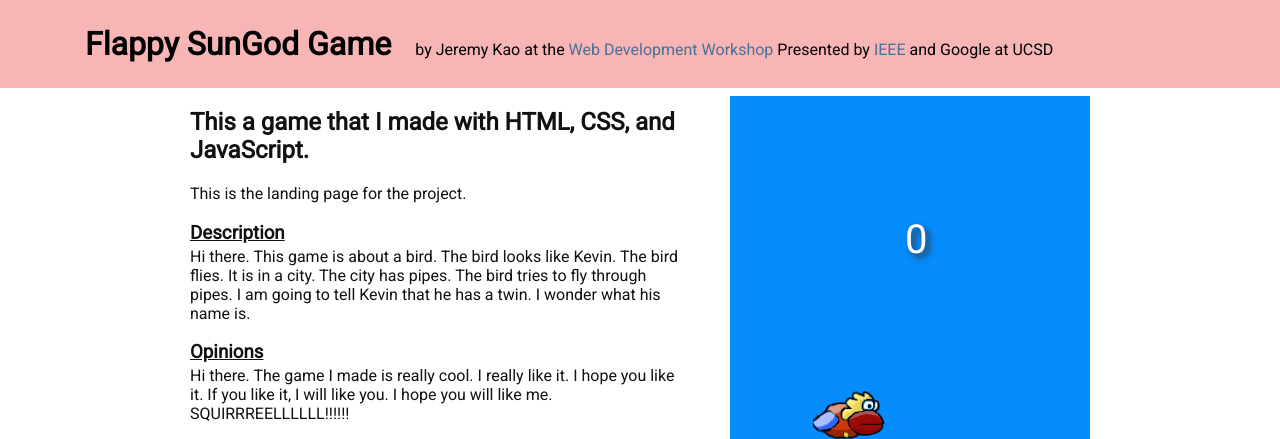
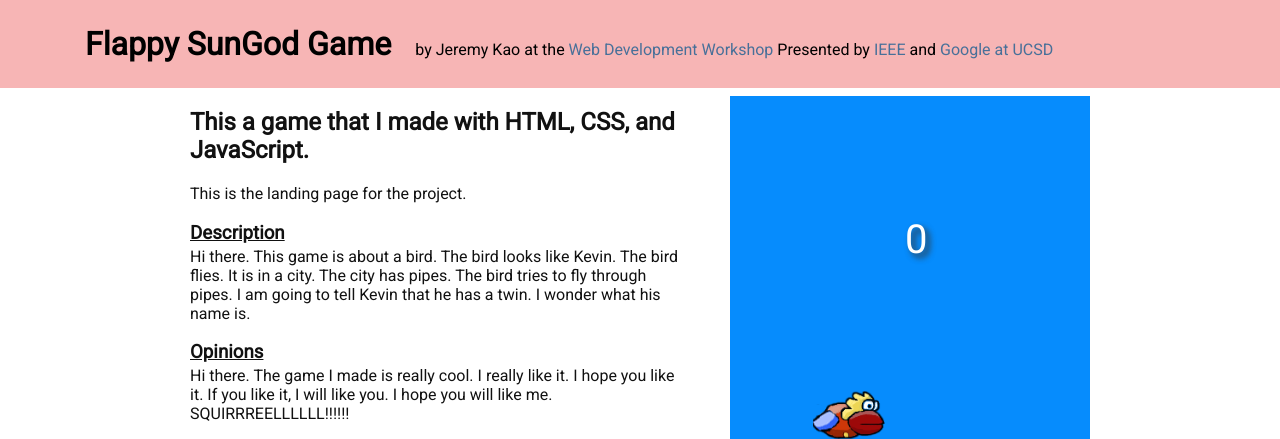
Before and after one commit to jeremykao/WebDev_Workshop_UCSD, a plain HTML site: page flappy.html in a window 1280 px wide. Shown: the top 439 px of the page. Drawn offline with Linux system fonts and the light colour scheme.

Commit message:
added link to google at ucsd

```diff
--- a/flappy.html
+++ b/flappy.html
@@ -11,7 +11,7 @@
       <p>
         by Jeremy Kao at the
         <a href="https://www.facebook.com/events/527568750680627/" target="_blank">Web Development Workshop</a>
-        Presented by <a href="http://ieee.ucsd.edu" target="_blank">IEEE</a> and Google at UCSD
+        Presented by <a href="http://ieee.ucsd.edu" target="_blank">IEEE</a> and <a href="https://plus.google.com/b/102152202756176683677/102152202756176683677/posts" target="_blank">Google at UCSD</a>
       </p>
     </header>
 
--- a/flappySungod.css
+++ b/flappySungod.css
@@ -33,7 +33,7 @@ a{
 
 #bodyContainer{
   width: 900px;
-  min-height: 700px;
+  min-height: 650px;
   margin-left: auto;
   margin-right: auto;
   color: #111;
```
